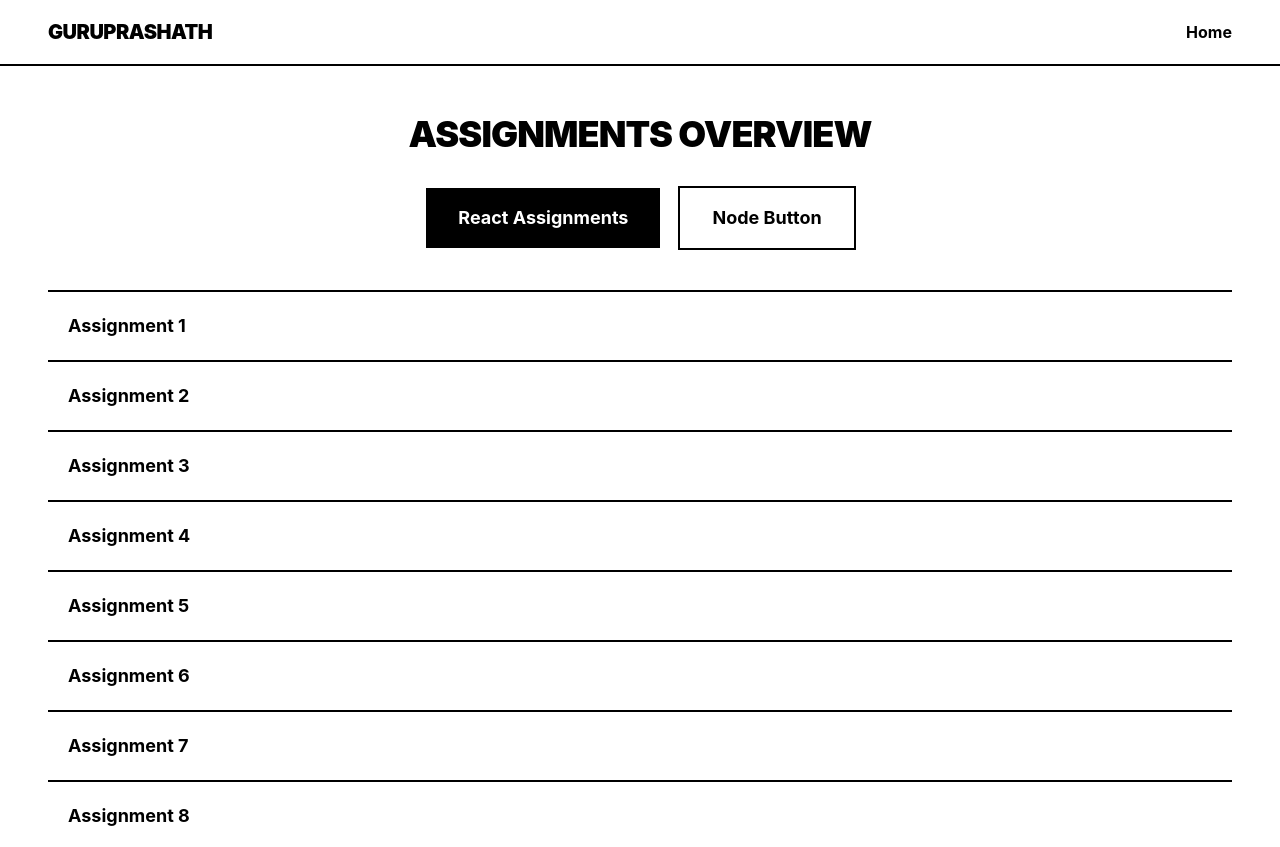
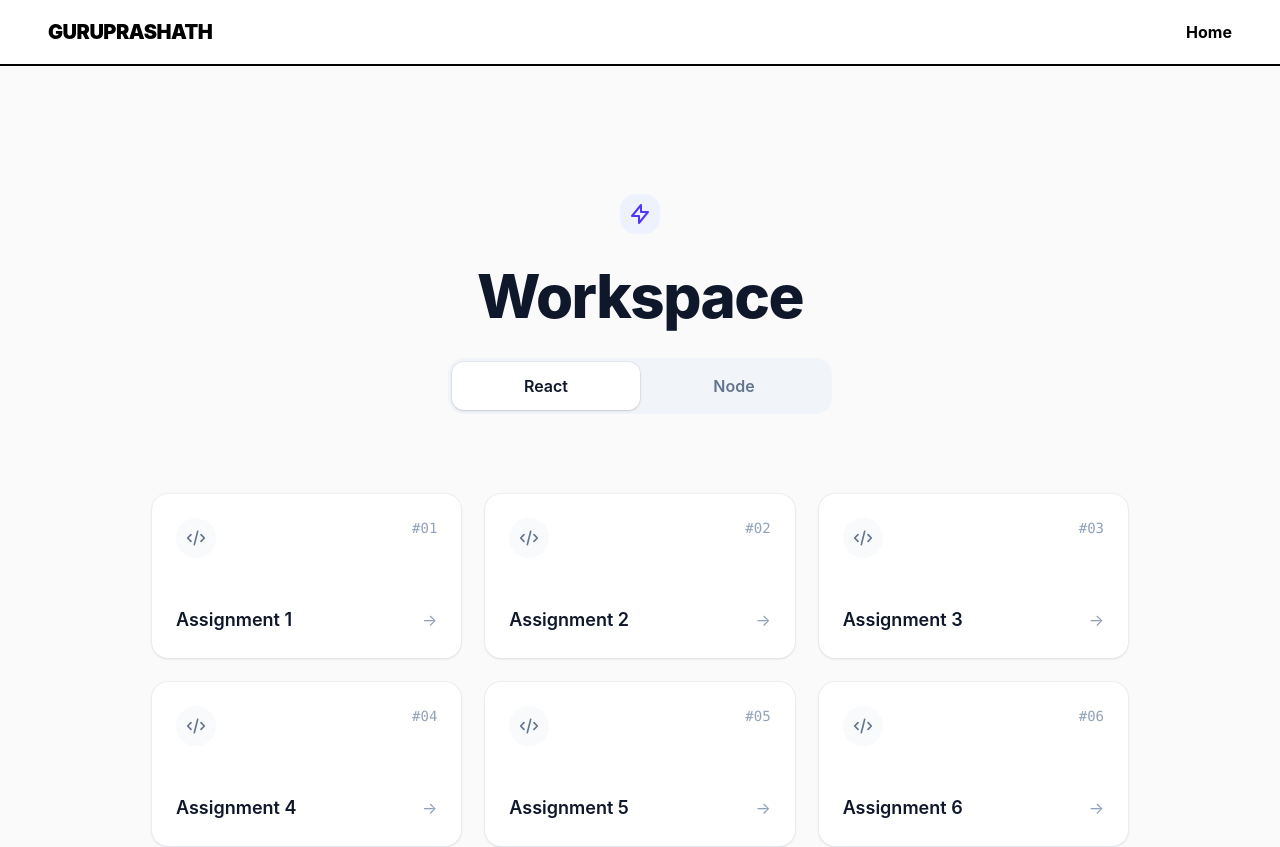
Before and after one commit to Guruprashath252006/Backend_learnings_assignments, a React (Vite) app: page / in a window 1280 px wide. Shown: the top 847 px of the page. Built offline with nearby package versions, Linux system fonts and the light colour scheme.

Commit message:
Refine Home.jsx UI for modern aesthetic

```diff
--- a/src/pages/Home.jsx
+++ b/src/pages/Home.jsx
@@ -5,65 +5,117 @@ const Home = () => {
   const [activeTab, setActiveTab] = useState('react');
   const reactAssignments = Array.from({ length: 12 }, (_, i) => i + 1);
 
+  // VS Code protocol link to open the specific directory
+  const nodeFolderPath = "vscode://file/C:/FSSLA-BKMERN-GURU/React/Assignments/src/Node";
+
   return (
-    <div className="min-h-screen">
-      <div className="w-full px-4 sm:px-8 lg:px-12 py-12">
-        <div className="mb-10 text-center">
-          <h1 className="text-4xl font-black mb-8 uppercase tracking-tight">
-            Assignments Overview
+    <div className="min-h-screen bg-[#FAFAFA] dark:bg-[#0A0A0A] text-slate-900 dark:text-slate-100 transition-colors duration-300 font-sans selection:bg-indigo-500/30">
+      <div className="w-full max-w-5xl mx-auto px-6 py-20 md:py-32">
+
+        {/* Header Section */}
+        <div className="mb-20 text-center flex flex-col items-center">
+          <div className="inline-flex items-center justify-center p-2 mb-8 bg-indigo-50 dark:bg-indigo-500/10 rounded-2xl">
+            <svg className="w-6 h-6 text-indigo-600 dark:text-indigo-400" fill="none" viewBox="0 0 24 24" stroke="currentColor">
+              <path strokeLinecap="round" strokeLinejoin="round" strokeWidth={2} d="M13 10V3L4 14h7v7l9-11h-7z" />
+            </svg>
+          </div>
+          <h1 className="text-4xl md:text-6xl font-extrabold tracking-tight mb-8 text-slate-900 dark:text-white">
+            Workspace
           </h1>
-          <div className="flex justify-center gap-4">
+
+          {/* Elegant Segmented Control */}
+          <div className="relative inline-flex bg-slate-100 dark:bg-slate-900 p-1 rounded-2xl w-full max-w-sm">
             <button
               onClick={() => setActiveTab('react')}
-              className={`px-8 py-4 font-bold border-2 border-current transition-colors text-lg ${
+              className={`flex-1 py-3 px-6 text-sm md:text-base font-semibold rounded-xl transition-all duration-300 ${
                 activeTab === 'react'
-                  ? 'bg-black text-white dark:bg-white dark:text-black'
-                  : 'hover:bg-slate-100 dark:hover:bg-slate-800'
+                  ? 'bg-white dark:bg-slate-800 text-slate-900 dark:text-white shadow-sm ring-1 ring-black/5 dark:ring-white/10'
+                  : 'text-slate-500 hover:text-slate-700 dark:text-slate-400 dark:hover:text-slate-200'
               }`}
             >
-              React Assignments
+              React
             </button>
             <button
               onClick={() => setActiveTab('node')}
-              className={`px-8 py-4 font-bold border-2 border-current transition-colors text-lg ${
+              className={`flex-1 py-3 px-6 text-sm md:text-base font-semibold rounded-xl transition-all duration-300 ${
                 activeTab === 'node'
-                  ? 'bg-black text-white dark:bg-white dark:text-black'
-                  : 'hover:bg-slate-100 dark:hover:bg-slate-800'
+                  ? 'bg-white dark:bg-slate-800 text-slate-900 dark:text-white shadow-sm ring-1 ring-black/5 dark:ring-white/10'
+                  : 'text-slate-500 hover:text-slate-700 dark:text-slate-400 dark:hover:text-slate-200'
               }`}
             >
-              Node Button
+              Node
             </button>
           </div>
         </div>
 
+        {/* Content Render Area */}
+        <div className="transition-all duration-500 ease-in-out">
+
+          {/* React Tab Content */}
           {activeTab === 'react' && (
-          <div className="flex flex-col border-t-2 border-current mt-8">
+            <div className="grid grid-cols-1 sm:grid-cols-2 lg:grid-cols-3 gap-6">
               {reactAssignments.map((id) => (
                 <Link
                   key={id}
                   to={`/assignment/${id}`}
-                className="group flex justify-between items-center p-5 border-b-2 border-current hover:bg-black hover:text-white dark:hover:bg-white dark:hover:text-black transition-colors duration-200"
+                  className="group flex flex-col justify-between p-6 bg-white dark:bg-[#111111] rounded-2xl shadow-sm ring-1 ring-slate-200/50 dark:ring-white/5 hover:ring-indigo-500/30 dark:hover:ring-indigo-400/30 hover:shadow-md hover:-translate-y-1 transition-all duration-300"
                 >
-                <span className="font-bold text-lg">Assignment {id}</span>
-                <span className="font-bold opacity-0 group-hover:opacity-100 transition-opacity">
+                  <div className="flex justify-between items-start mb-12">
+                    <div className="w-10 h-10 rounded-full bg-slate-50 dark:bg-slate-800/50 flex items-center justify-center text-slate-500 dark:text-slate-400 group-hover:text-indigo-600 dark:group-hover:text-indigo-400 transition-colors">
+                      <svg className="w-5 h-5" fill="none" stroke="currentColor" viewBox="0 0 24 24">
+                        <path strokeLinecap="round" strokeLinejoin="round" strokeWidth="2" d="M10 20l4-16m4 4l4 4-4 4M6 16l-4-4 4-4" />
+                      </svg>
+                    </div>
+                    <span className="text-sm font-mono text-slate-400 dark:text-slate-500">
+                      #{id.toString().padStart(2, '0')}
+                    </span>
+                  </div>
+
+                  <div className="flex items-center justify-between">
+                    <span className="font-semibold text-lg text-slate-900 dark:text-slate-100">
+                      Assignment {id}
+                    </span>
+                    <span className="text-slate-400 group-hover:text-indigo-600 dark:group-hover:text-indigo-400 transition-colors group-hover:translate-x-1 duration-300">
                       &rarr;
                     </span>
+                  </div>
                 </Link>
               ))}
             </div>
           )}
 
+          {/* Node Tab Content */}
           {activeTab === 'node' && (
-          <div className="flex flex-col border-t-2 border-current mt-8">
-            <div className="p-8 text-center border-b-2 border-current">
-              <p className="font-bold text-xl mb-2">Node.js Assignments</p>
-              <p className="opacity-70 font-medium">
-                Your Node.js assignments will be listed here. Please place your Node code inside the `src/Node` folder.
+            <div className="w-full max-w-2xl mx-auto">
+              <div className="flex flex-col items-center justify-center p-12 bg-white dark:bg-[#111111] rounded-3xl shadow-sm ring-1 ring-slate-200/50 dark:ring-white/5 text-center">
+
+                <div className="w-20 h-20 bg-emerald-50 dark:bg-emerald-500/10 rounded-2xl flex items-center justify-center mb-8">
+                  <svg className="w-10 h-10 text-emerald-600 dark:text-emerald-400" fill="none" stroke="currentColor" viewBox="0 0 24 24">
+                    <path strokeLinecap="round" strokeLinejoin="round" strokeWidth="2" d="M5 12h14M5 12a2 2 0 01-2-2V6a2 2 0 012-2h14a2 2 0 012 2v4a2 2 0 01-2 2M5 12a2 2 0 00-2 2v4a2 2 0 002 2h14a2 2 0 002-2v-4a2 2 0 00-2-2m-2-4h.01M17 16h.01" />
+                  </svg>
+                </div>
+
+                <h2 className="text-2xl font-bold text-slate-900 dark:text-white mb-4">Node.js Environment</h2>
+
+                <p className="text-slate-500 dark:text-slate-400 text-base leading-relaxed mb-10 max-w-md">
+                  Your dedicated Node folder is configured. You can safely build and execute your backend assignments directly from the <code className="font-mono text-sm bg-slate-100 dark:bg-slate-800 px-1.5 py-0.5 rounded text-emerald-600 dark:text-emerald-400">src/Node</code> directory.
                 </p>
+
+                {/* Open Folder Button */}
+                <a
+                  href={nodeFolderPath}
+                  className="group inline-flex items-center justify-center px-6 py-3 text-sm font-semibold text-white transition-all bg-slate-900 dark:bg-white dark:text-slate-900 rounded-xl hover:bg-slate-800 dark:hover:bg-slate-100 hover:shadow-lg hover:-translate-y-0.5"
+                >
+                  <svg className="w-5 h-5 mr-2.5 opacity-80" fill="none" stroke="currentColor" viewBox="0 0 24 24">
+                    <path strokeLinecap="round" strokeLinejoin="round" strokeWidth="2" d="M3 7v10a2 2 0 002 2h14a2 2 0 002-2V9a2 2 0 00-2-2h-6l-2-2H5a2 2 0 00-2 2z"></path>
+                  </svg>
+                  Open in VS Code
+                </a>
               </div>
-            {/* Node assignments can be mapped here similarly later */}
             </div>
           )}
+
+        </div>
       </div>
     </div>
   );
```
Lines whose indentation alone changed are shown as unchanged.
